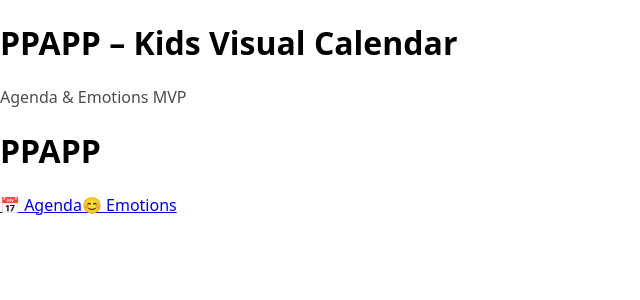
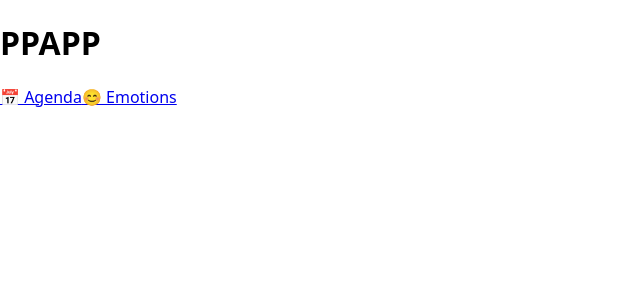
Before and after one commit to povilaspliskauskas-sudo/PPAPP, a Next.js app: page / in a window 1280 px wide. Shown: the top 300 px of the page, without its empty margins (0-640 px from the left). Built offline with nearby package versions, Linux system fonts and the light colour scheme.

Commit message:
ux: center all pages via layout; center agenda grids/cards/text

```diff
--- a/app/components/BackHome.tsx
+++ b/app/components/BackHome.tsx
@@ -3,7 +3,6 @@
 
 export default function BackHome() {
   return (
-    <div className="p-4">
     <Link
       href="/"
       aria-label="Home"
@@ -12,6 +11,5 @@
       <span aria-hidden="true" className="leading-none text-[96px]">🏠</span>
       <span className="sr-only">Home</span>
     </Link>
-    </div>
   );
 }
--- a/app/layout.tsx
+++ b/app/layout.tsx
@@ -1,20 +1,17 @@
-import './globals.css';
-import type { Metadata } from 'next';
+import "./globals.css";
+import type { Metadata } from "next";
 
 export const metadata: Metadata = {
-  title: 'PPAPP – Kids Visual Calendar',
-  description: 'Agenda & Emotions for 3 kids',
+  title: "PPAPP",
+  description: "Parent/Provider App",
 };
 
 export default function RootLayout({ children }: { children: React.ReactNode }) {
   return (
     <html lang="en">
-      <body>
-        <div className="container">
-          <h1>PPAPP – Kids Visual Calendar</h1>
-          <p style={{opacity:0.7}}>Agenda & Emotions MVP</p>
-          {children}
-        </div>
+      <body className="min-h-screen flex items-center justify-center">
+        {/* Centered container for every page */}
+        <div className="w-full max-w-screen-md p-4">{children}</div>
       </body>
     </html>
   );
```
Also changed, not shown: app/agenda/page.tsx (+8 -8 lines). Lines whose indentation alone changed are shown as unchanged.
